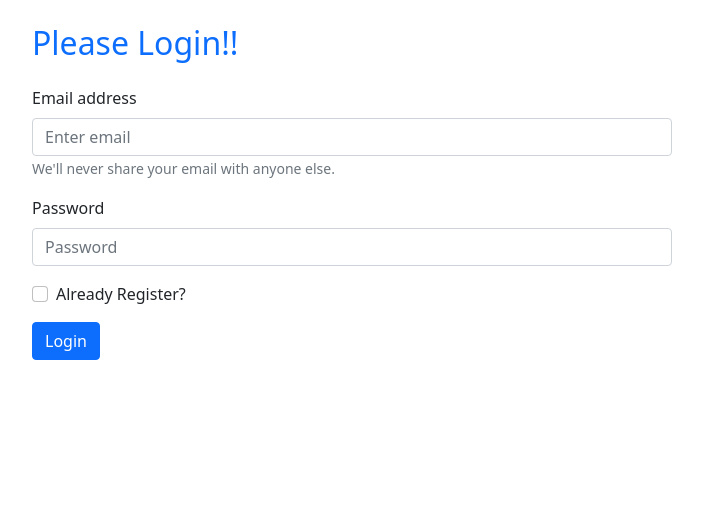
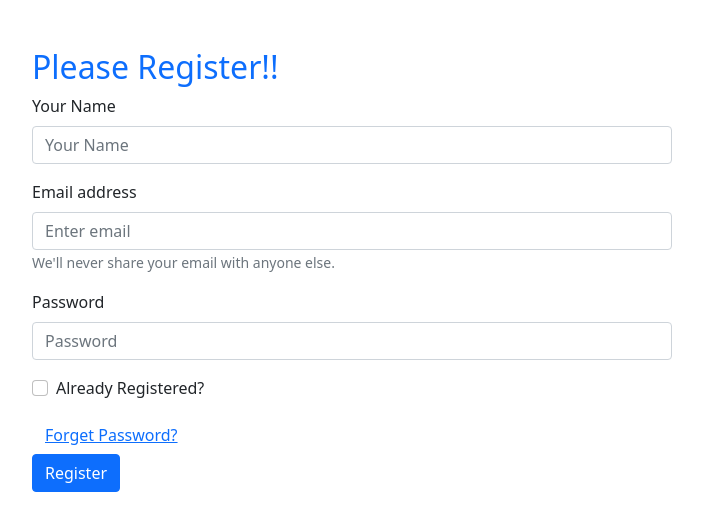
Before and after one commit to robinrakibul/email-password-auth, a React (Create React App) app: page / in a window 1280 px wide. Shown: the top 530 px of the page, without its empty margins (288-991 px from the left). Built offline with nearby package versions, Linux system fonts and the light colour scheme.

Commit message:
if login success check console.log, project done

```diff
--- a/src/App.js
+++ b/src/App.js
@@ -1,87 +1,118 @@
+import { createUserWithEmailAndPassword, getAuth, sendEmailVerification, sendPasswordResetEmail, signInWithEmailAndPassword, updateProfile } from "firebase/auth";
+import 'bootstrap/dist/css/bootstrap.min.css';
 import './App.css';
-import { createUserWithEmailAndPassword, getAuth, signInWithEmailAndPassword } from "firebase/auth";
-import app from './firebase.init';
-import 'bootstrap/dist/css/bootstrap.min.css';
+import app from "./firebase.init";
 import Form from 'react-bootstrap/Form';
-import { Button } from 'react-bootstrap';
-import { useState } from 'react';
+import Button from 'react-bootstrap/Button';
+import { useState } from "react";
 
-const auth = getAuth(app);
-
+const auth = getAuth(app)
 
 function App() {
-
   const [validated, setValidated] = useState(false);
+  const [registered, setRegistered] = useState(false);
   const [error, setError] = useState('');
+  const [name, setName] = useState('');
   const [email, setEmail] = useState('');
   const [password, setPassword] = useState('');
-  const [registered,setRegistered] = useState('false');
 
-  const handleEmailBlur = (e) => {
-    setEmail(e.target.value);
+  const handleNameBlur= event =>{
+    setName(event.target.value);
   }
-  const handlePasswordBlur = (e) => {
-    setPassword(e.target.value);
+
+  const handleEmailBlur = event => {
+    setEmail(event.target.value);
   }
-  const handleFormSubmit = (e) => {
-    e.preventDefault();
-    const form = e.currentTarget;
+
+  const handlePasswordBlur = event => {
+    setPassword(event.target.value);
+  }
+
+  const handleRegisteredChange = event => {
+    setRegistered(event.target.checked)
+  }
+
+  const handleFormSubmit = event => {
+    event.preventDefault();
+    const form = event.currentTarget;
     if (form.checkValidity() === false) {
-      e.stopPropagation();
+      event.stopPropagation();
       return;
     }
 
-    if (!/(?=.*[!@#$%^&*])/.test(password)) {
-      setError('Password should contain at least one special charecter');
+    if (!/(?=.*?[#?!@$%^&*-])/.test(password)) {
+      setError('Password Should contain at least one special character');
       return;
     }
-
     setValidated(true);
     setError('');
 
-    if(registered){
-      signInWithEmailAndPassword(auth,email,password)
-      .then(result =>{
+    if (registered) {
+      signInWithEmailAndPassword(auth, email, password)
+        .then(result => {
           const user = result.user;
           console.log(user);
         })
-      .catch(error=>{
+        .catch(error => {
+          console.error(error);
           setError(error.message);
         })
     }
-    else{
+    else {
       createUserWithEmailAndPassword(auth, email, password)
         .then(result => {
           const user = result.user;
           console.log(user);
           setEmail('');
           setPassword('');
+          verifyEmail();
+          setUserName();
         })
         .catch(error => {
           console.error(error);
           setError(error.message);
         })
     }
-
-    e.preventDefault();
+    event.preventDefault();
   }
 
-  const handleRegisteredChange = (e) =>{
-    setRegistered(e.target.checked);
+  const handlePasswordReset = () => {
+    sendPasswordResetEmail(auth, email)
+      .then(() => {
+        console.log('email sent')
+      })
+  }
+
+  const setUserName = () =>{
+    updateProfile(auth.currentUser, {
+      displayName: name
+    })
+    .then(() =>{
+      console.log('updating name');
+    })
+    .catch(error =>{
+      setError(error.message);
+    })
+  }
+  const verifyEmail = () => {
+    sendEmailVerification(auth.currentUser)
+      .then(() => {
+        console.log('Email Verification Sent');
+      })
   }
 
   return (
     <div>
-      {/* <form onSubmit={handleFormSubmit}>
-        <input onBlur={handleEmailBlur} type="email" name="" id="" />
-        <br />
-        <input onBlur={handlePasswordBlur} type="password" name="" id="" />
-        <br />
-        <input type="submit" value="Login" />
-      </form> */}
-      <div className="registration w-50 mx-auto mt-4">
-        <h2 className='text-primary mb-4'>Please {registered? 'Login': 'Register'}!!</h2>
+      <div className="registration w-50 mx-auto mt-5">
+        <h2 className="text-primary">Please {registered ? 'Login' : 'Register'}!!</h2>
         <Form noValidate validated={validated} onSubmit={handleFormSubmit}>
+          { !registered && <Form.Group className="mb-3" controlId="formBasicEmail">
+            <Form.Label>Your Name</Form.Label>
+            <Form.Control onBlur={handleNameBlur} type="text" placeholder="Your Name" required />
+            <Form.Control.Feedback type="invalid">
+              Please provide your name.
+            </Form.Control.Feedback>
+          </Form.Group>}
           <Form.Group className="mb-3" controlId="formBasicEmail">
             <Form.Label>Email address</Form.Label>
             <Form.Control onBlur={handleEmailBlur} type="email" placeholder="Enter email" required />
@@ -100,12 +131,16 @@ function App() {
               Please provide a valid password.
             </Form.Control.Feedback>
           </Form.Group>
-          <p className='text-danger'>{error}</p>
           <Form.Group className="mb-3" controlId="formBasicCheckbox">
-            <Form.Check onChange={handleRegisteredChange} type="checkbox" label="Already Register?" />
+            <Form.Check onChange={handleRegisteredChange} type="checkbox"
+            label="Already Registered?" />
           </Form.Group>
+
+          <p className="text-danger">{error}</p>
+          <Button onClick={handlePasswordReset} variant="link">Forget Password?</Button>
+          <br />
           <Button variant="primary" type="submit">
-            {registered? 'Login': 'Register'}
+            {registered ? 'Login' : 'Register'}
           </Button>
         </Form>
       </div>
```
Lines whose indentation alone changed are shown as unchanged.
